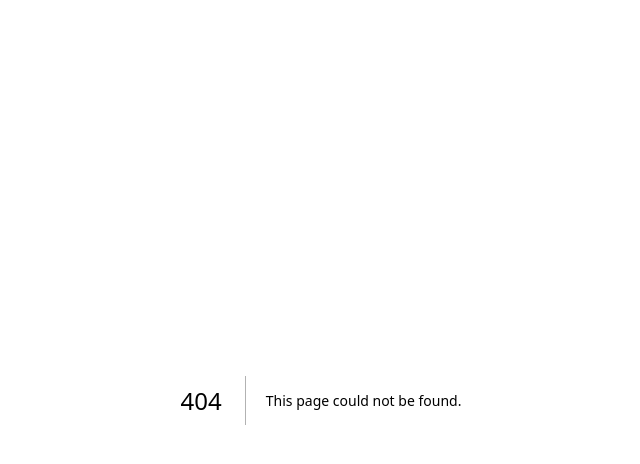
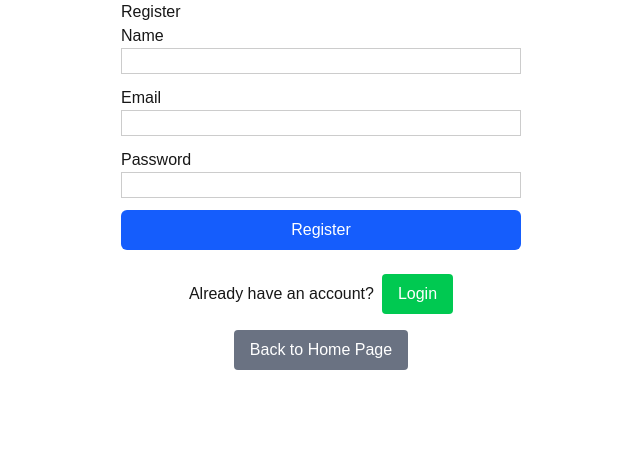
Before and after one commit to Nepalcem/next_new2, a Next.js app: page /register in a window 1280 px wide. Before the commit this address had no page. Shown: the top 464 px of the page, without its empty margins (319-959 px from the left). Built offline with nearby package versions, Linux system fonts and the light colour scheme.

Commit message:
login/register pages

```diff
--- /dev/null
+++ b/src/app/login/form.tsx
@@ -0,0 +1,55 @@
+"use client";
+import { useState } from "react";
+import { useRouter } from "next/navigation";
+
+
+export default function LoginForm() {
+  const [email, setEmail] = useState("");
+  const [password, setPassword] = useState("");
+  const [message, setMessage] = useState("");
+  const [loading, setLoading] = useState(false);
+  const router = useRouter();
+
+  const handleSubmit = async (e: React.FormEvent) => {
+    e.preventDefault();
+    setLoading(true);
+    setMessage("");
+    setLoading(false);
+  };
+
+  return (
+    <form onSubmit={handleSubmit} style={{ maxWidth: 400, margin: "0 auto" }}>
+      <h2 className="text-2xl font-bold mb-4">Login Page</h2>
+      <div style={{ marginBottom: 12 }}>
+        <label>Email</label>
+        <input
+          type="email"
+          value={email}
+          onChange={(e) => setEmail(e.target.value)}
+          required
+          style={{ width: "100%", border: "1px solid #ccc" }}
+          autoComplete="true"
+        />
+      </div>
+      <div style={{ marginBottom: 12 }}>
+        <label>Password</label>
+        <input
+          type="password"
+          value={password}
+          onChange={(e) => setPassword(e.target.value)}
+          required
+          style={{ width: "100%", border: "1px solid #ccc" }}
+          autoComplete="true"
+        />
+      </div>
+      <button
+        type="submit"
+        disabled={loading}
+        className="bg-violet-400 rounded-2xl px-4 py-2 text-white hover:bg-violet-500 transition cursor-pointer"
+      >
+        {loading ? "Logging in..." : "Login"}
+      </button>
+      {message && <p style={{ marginTop: 16, color: "red" }}>{message}</p>}
+    </form>
+  );
+}
--- /dev/null
+++ b/src/app/login/page.tsx
@@ -0,0 +1,20 @@
+import LoginForm from "./form";
+import BackToHomeButton from "@/components/navigation/BackToHomeButton";
+import RegisterButton from "@/components/navigation/RegisterButton";
+
+export default function LoginPage() {
+  return (
+    <section className="flex items-center justify-center">
+      <div className="w-[400px]">
+        <LoginForm />
+        <div className="mt-6 text-center">
+          <span className="mr-2">Don&apos;t have an account?</span>
+          <RegisterButton />
+        </div>
+        <div className="mt-4 text-center">
+          <BackToHomeButton />
+        </div>
+      </div>
+    </section>
+  );
+}
--- a/src/app/page.tsx
+++ b/src/app/page.tsx
@@ -1,5 +1,5 @@
-import LoginButton from "@/components/LoginButton";
-import RegisterButton from "@/components/RegisterButton";
+import LoginButton from "@/components/navigation/LoginButton";
+import RegisterButton from "@/components/navigation/RegisterButton";
 
 export default function Home() {
   return (
--- /dev/null
+++ b/src/app/register/form.tsx
@@ -0,0 +1,61 @@
+"use client";
+import { useState } from "react";
+
+export default function RegisterForm() {
+  const [name, setName] = useState("");
+  const [email, setEmail] = useState("");
+  const [password, setPassword] = useState("");
+  const [message, setMessage] = useState("");
+  const [loading, setLoading] = useState(false);
+
+  const handleSubmit = async (e: React.FormEvent) => {
+    e.preventDefault();
+    setLoading(true);
+    setMessage("");
+  };
+
+  return (
+    <form onSubmit={handleSubmit} style={{ maxWidth: 400, margin: "0 auto" }}>
+      <h2>Register</h2>
+      <div style={{ marginBottom: 12 }}>
+        <label>Name</label>
+        <input
+          type="text"
+          value={name}
+          onChange={(e) => setName(e.target.value)}
+          required
+          style={{ width: "100%", border: "1px solid #ccc" }}
+        />
+      </div>
+      <div style={{ marginBottom: 12 }}>
+        <label>Email</label>
+        <input
+          type="email"
+          value={email}
+          onChange={(e) => setEmail(e.target.value)}
+          required
+          style={{ width: "100%", border: "1px solid #ccc" }}
+        />
+      </div>
+      <div style={{ marginBottom: 12 }}>
+        <label>Password</label>
+        <input
+          type="password"
+          value={password}
+          onChange={(e) => setPassword(e.target.value)}
+          required
+          minLength={6}
+          style={{ width: "100%", border: "1px solid #ccc" }}
+        />
+      </div>
+      <button
+        type="submit"
+        disabled={loading}
+        className="w-full bg-blue-600 text-white py-2 px-4 rounded-md hover:bg-blue-700 disabled:opacity-50 cursor-pointer"
+      >
+        {loading ? "Registering..." : "Register"}
+      </button>
+      {message && <p style={{ marginTop: 16 }}>{message}</p>}
+    </form>
+  );
+}
--- /dev/null
+++ b/src/app/register/page.tsx
@@ -0,0 +1,23 @@
+
+
+import RegisterForm from "./form";
+import BackToHomeButton from "@/components/navigation/BackToHomeButton";
+import LoginButton from "@/components/navigation/LoginButton";
+
+export default async function RegisterPage() {
+
+  return (
+    <section className="flex items-center justify-center">
+      <div className="w-[600px]">
+        <RegisterForm />
+        <div className="mt-6 text-center">
+          <span className="mr-2">Already have an account?</span>
+          <LoginButton />
+        </div>
+        <div className="mt-4 text-center">
+          <BackToHomeButton />
+        </div>
+      </div>
+    </section>
+  );
+}
--- /dev/null
+++ b/src/components/navigation/BackToHomeButton.tsx
@@ -0,0 +1,11 @@
+import Link from "next/link";
+
+export default function BackToHomeButton() {
+  return (
+    <Link href="/">
+      <button className="px-4 py-2 bg-gray-500 text-white rounded hover:bg-gray-700 transition cursor-pointer">
+        Back to Home Page
+      </button>
+    </Link>
+  );
+}
```
Also changed, not shown: src/components/navigation/LoginButton.tsx (renamed from src/components/LoginButton.tsx), src/components/navigation/RegisterButton.tsx (renamed from src/components/RegisterButton.tsx).
